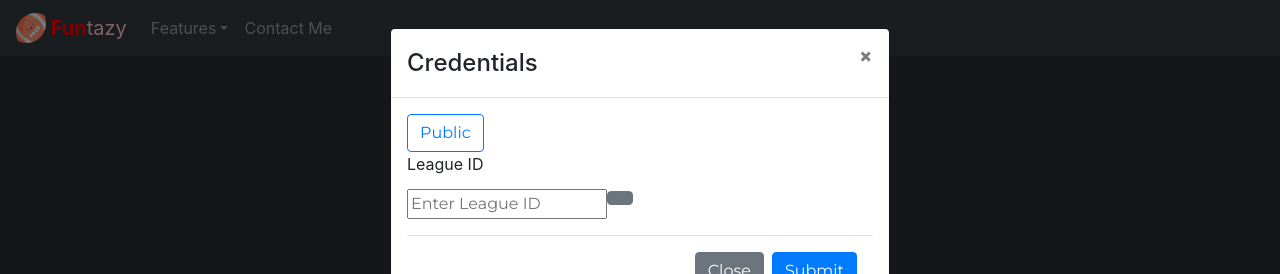
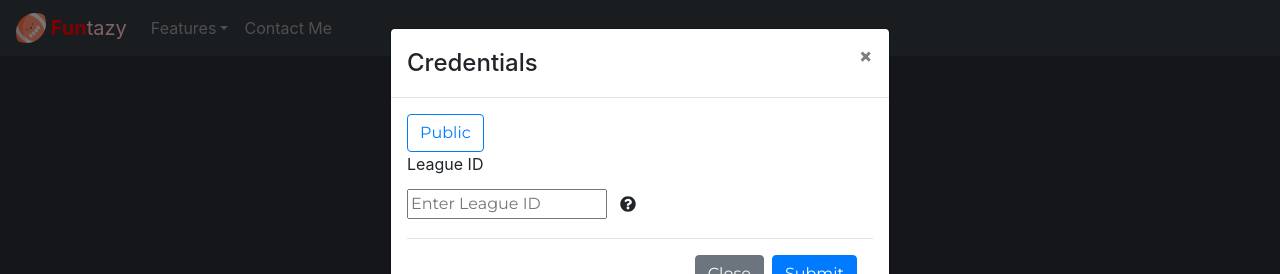
Before and after one commit to qchay/Funtazy, a React (Create React App) app in the folder client/: page / in a window 1280 px wide. Both pictures are taken after a click on the button "Enter Credentials". Shown: the top 274 px of the page. Built offline with nearby package versions, Linux system fonts and the light colour scheme; no server answers.

Commit message:
Added icon for tips

```diff
--- a/client/package.json
+++ b/client/package.json
@@ -8,6 +8,7 @@
     "react": "^16.8.6",
     "react-bootstrap": "^1.0.0-beta.9",
     "react-dom": "^16.8.6",
+    "react-icons": "^3.7.0",
     "react-router-dom": "^5.0.1",
     "react-scripts": "3.0.1",
     "reactstrap": "^8.0.1"
--- a/client/src/components/InfoSettings.jsx
+++ b/client/src/components/InfoSettings.jsx
@@ -1,4 +1,6 @@
 import React, { Component } from "react";
+import { FaQuestionCircle } from "react-icons/fa";
+
 import {
   Button,
   UncontrolledPopover,
@@ -10,8 +12,8 @@ class InfoSettings extends Component {
   render() {
     return (
       <div>
-        <Button id={this.props.id} type="button">
-          <i className="fas fa-info-circle"></i>
+        <Button color="#ff5c5c" id={this.props.id} type="button">
+          <FaQuestionCircle />
         </Button>
 
         <UncontrolledPopover
```
Also changed, not shown: 1 other file (tests, documents, lock files or other folders).
